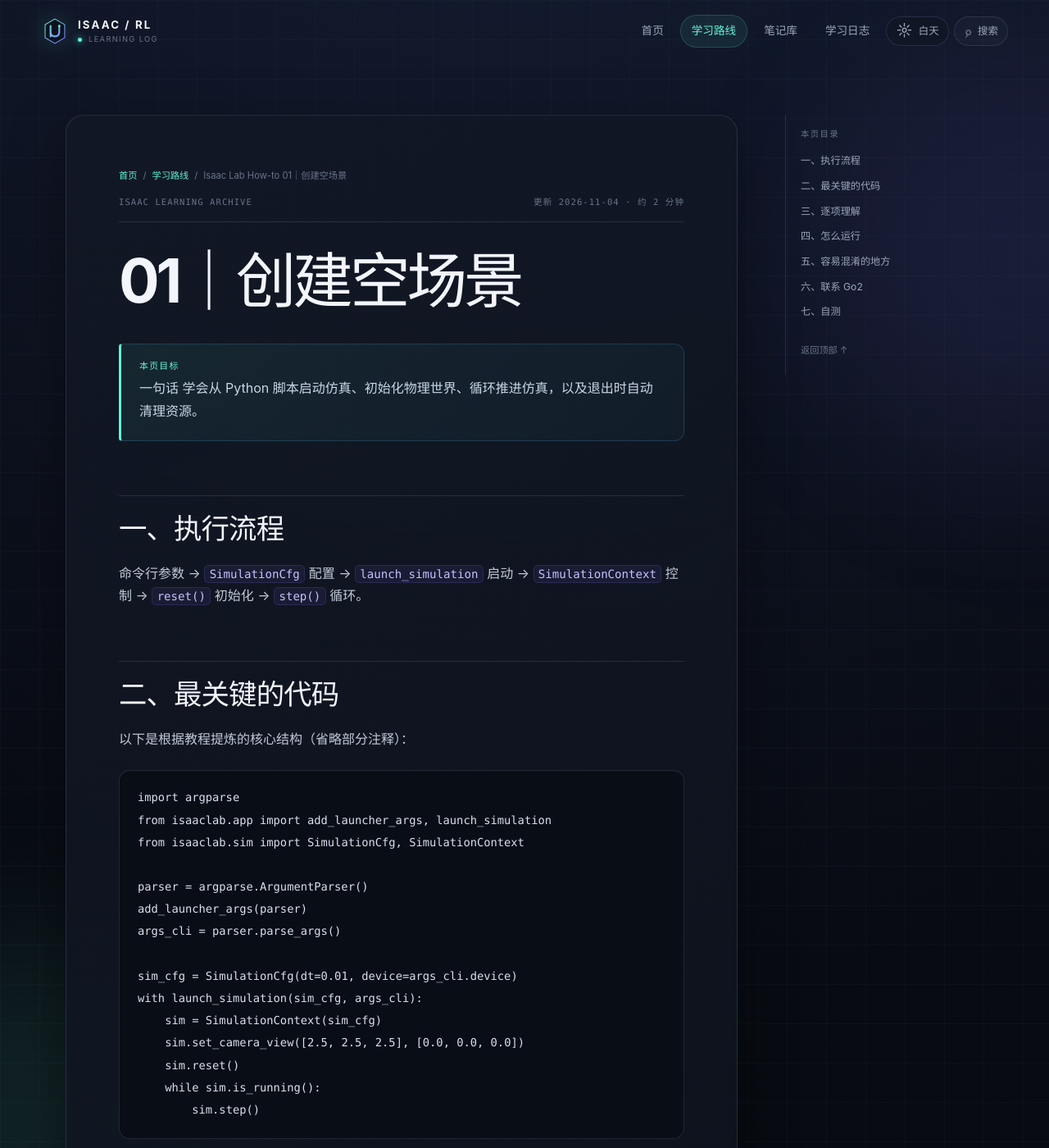
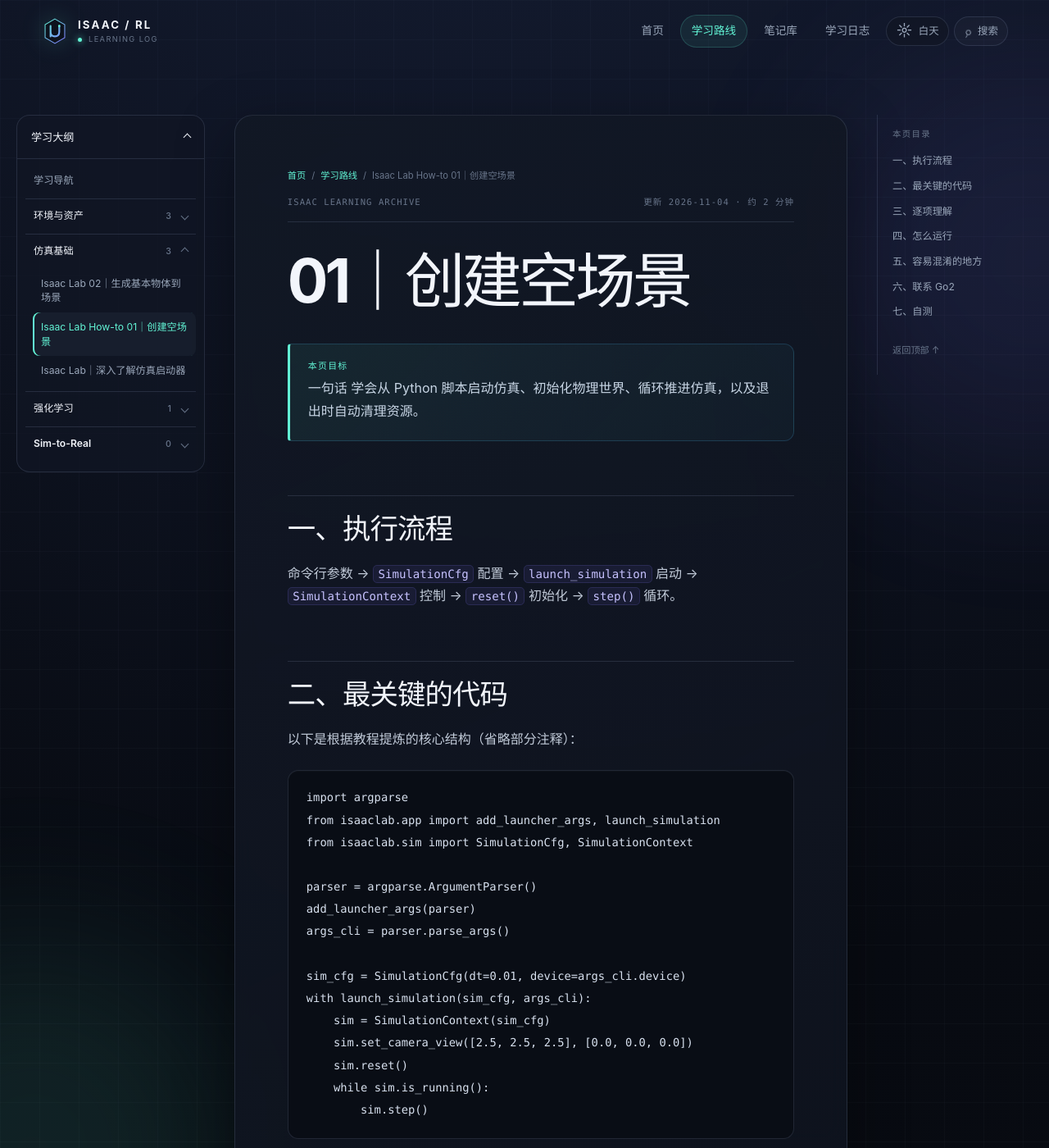
Before and after one commit to Wugu-art/isaac-rl-notes, a Jekyll site: the page built from Isaac学习内容/01_创建空场景.md, in a window 1280 px wide and 1400 px high. Shown: the whole window at 82% size. Built offline with Jekyll 4.4.1, drawn with Linux system fonts in a browser that asks for light colours.

Commit message:
Add collapsible learning outline sidebar

```diff
--- /dev/null
+++ b/_includes/learning-outline.html
@@ -0,0 +1,24 @@
+{% assign outline_categories = "环境与资产|仿真基础|强化学习|Sim-to-Real" | split: "|" %}
+<aside class="learning-outline" aria-label="学习路线大纲">
+  <details class="learning-outline-disclosure" data-learning-outline open>
+    <summary>学习大纲 <span class="outline-chevron" aria-hidden="true"></span></summary>
+    <nav aria-label="学习路线章节">
+      <a class="learning-outline-home{% if page.url == '/Isaac学习内容/00_阅读索引/' %} is-current{% endif %}" href="{{ '/Isaac学习内容/00_阅读索引/' | relative_url }}"{% if page.url == '/Isaac学习内容/00_阅读索引/' %} aria-current="page"{% endif %}>学习导航</a>
+      {% for category in outline_categories %}
+        {% assign outline_notes = site.pages | where: "category", category | sort: "title" %}
+        <details class="learning-outline-group"{% if page.category == category or page.category == nil and forloop.first %} open{% endif %}>
+          <summary><span>{{ category }}</span><small>{{ outline_notes.size }}</small><span class="outline-chevron" aria-hidden="true"></span></summary>
+          <div class="learning-outline-links">
+            {% if outline_notes.size > 0 %}
+              {% for note in outline_notes %}
+                <a href="{{ note.url | relative_url }}"{% if note.url == page.url %} class="is-current" aria-current="page"{% endif %}>{{ note.title | default: note.basename }}</a>
+              {% endfor %}
+            {% else %}
+              <p>笔记整理中</p>
+            {% endif %}
+          </div>
+        </details>
+      {% endfor %}
+    </nav>
+  </details>
+</aside>
--- a/_layouts/default.html
+++ b/_layouts/default.html
@@ -55,7 +55,8 @@
         {{ content }}
       </main>
     {% else %}
-      <main id="main-content" class="article-shell">
+      <main id="main-content" class="article-shell{% if page.section == '学习路线' %} article-shell--learning{% endif %}">
+        {% if page.section == '学习路线' %}{% include learning-outline.html %}{% endif %}
         <article class="article-card prose">
           <nav class="breadcrumbs" aria-label="面包屑导航">
             <a href="{{ '/' | relative_url }}">首页</a>
--- a/assets/css/theme.css
+++ b/assets/css/theme.css
@@ -386,6 +386,29 @@ button, input, textarea, select { font: inherit; }
   align-items: start;
 }
 
+.article-shell--learning { grid-template-columns: 230px minmax(0, 1fr) 190px; gap: clamp(22px, 2.8vw, 42px); width: min(calc(100% - 40px), 1480px); }
+.learning-outline { position: sticky; top: 104px; min-width: 0; max-height: calc(100vh - 124px); overflow-y: auto; scrollbar-width: thin; }
+.learning-outline-disclosure { border: 1px solid var(--line); border-radius: 16px; background: var(--surface); }
+.learning-outline summary { display: flex; align-items: center; gap: 9px; cursor: pointer; list-style: none; }
+.learning-outline summary::-webkit-details-marker { display: none; }
+.learning-outline summary:focus-visible, .learning-outline a:focus-visible { outline: 2px solid var(--mint); outline-offset: 2px; }
+.learning-outline-disclosure > summary { justify-content: space-between; min-height: 52px; padding: 0 17px; color: var(--text); font-size: .82rem; font-weight: 700; }
+.learning-outline-disclosure > nav { padding: 0 10px 12px; border-top: 1px solid var(--line); }
+.outline-chevron { width: 7px; height: 7px; flex: 0 0 7px; border-right: 1.5px solid currentColor; border-bottom: 1.5px solid currentColor; transform: rotate(45deg); transition: transform 160ms ease; }
+.learning-outline details[open] > summary .outline-chevron { transform: rotate(225deg); }
+.learning-outline-home, .learning-outline-links a { display: block; padding: 9px 10px; border-radius: 8px; color: var(--muted); font-size: .76rem; line-height: 1.45; text-decoration: none; overflow-wrap: anywhere; }
+.learning-outline-home { margin: 8px 0 4px; font-weight: 600; }
+.learning-outline-home:hover, .learning-outline-links a:hover { color: var(--mint); background: var(--surface-raised); }
+.learning-outline a.is-current { color: var(--mint); background: var(--surface-raised); box-shadow: inset 2px 0 var(--mint); }
+.learning-outline-group { border-top: 1px solid var(--line); }
+.learning-outline-group > summary { min-height: 42px; padding: 0 10px; color: var(--text); font-size: .76rem; font-weight: 600; }
+.learning-outline-group > summary:hover { color: var(--mint); }
+.learning-outline-group > summary span:first-child { min-width: 0; flex: 1; overflow-wrap: anywhere; }
+.learning-outline-group > summary small { color: var(--quiet); font-size: .67rem; font-weight: 500; }
+.learning-outline-group > summary .outline-chevron { margin-left: 4px; color: var(--quiet); }
+.learning-outline-links { padding: 0 0 7px 9px; }
+.learning-outline-links p { margin: 0; padding: 8px 10px; color: var(--quiet); font-size: .72rem; }
+
 .article-card {
   min-width: 0;
   padding: clamp(28px, 5vw, 64px);
@@ -465,6 +488,11 @@ button, input, textarea, select { font: inherit; }
 .page-toc.is-empty { display: none; }
 .back-to-top { display: inline-block; margin-top: 24px; color: var(--quiet); font-size: 0.7rem; text-decoration: none; }
 
+@media (max-width: 1200px) {
+  .article-shell--learning { grid-template-columns: 220px minmax(0, 1fr); }
+  .article-shell--learning .page-toc { display: none; }
+}
+
 .site-footer { display: grid; grid-template-columns: 1fr auto auto; align-items: center; gap: 28px; width: min(calc(100% - 40px), var(--content)); margin: 0 auto; padding: 38px 0 52px; border-top: 1px solid var(--line); color: var(--quiet); font-size: 0.75rem; }
 .site-footer > div { display: flex; align-items: center; gap: 10px; }
 .site-footer p { margin: 0; }
@@ -520,6 +548,9 @@ body.search-open { overflow: hidden; }
   .learning-path::before { display: none; }
   .status-panel { grid-template-columns: 1fr; }
   .article-shell { grid-template-columns: minmax(0, 1fr); }
+  .article-shell--learning { grid-template-columns: minmax(0, 1fr); gap: 18px; }
+  .learning-outline { position: static; max-height: none; overflow: visible; }
+  .learning-outline-disclosure > nav { max-height: min(55vh, 440px); overflow-y: auto; }
   .page-toc { display: none; }
   .site-footer { grid-template-columns: 1fr auto; }
   .site-footer > p { grid-column: 1 / -1; }
--- a/assets/js/site.js
+++ b/assets/js/site.js
@@ -5,6 +5,13 @@
   const progress = document.querySelector('[data-progress]');
   const navToggle = document.querySelector('.nav-toggle');
   const nav = document.querySelector('.site-nav');
+  const learningOutline = document.querySelector('[data-learning-outline]');
+  if (learningOutline) {
+    const narrowOutline = window.matchMedia('(max-width: 960px)');
+    const syncOutline = () => { learningOutline.open = !narrowOutline.matches; };
+    syncOutline();
+    narrowOutline.addEventListener('change', syncOutline);
+  }
   const themeToggle = document.querySelector('[data-theme-toggle]');
   const updateThemeToggle = () => {
     if (!themeToggle) return;
```
